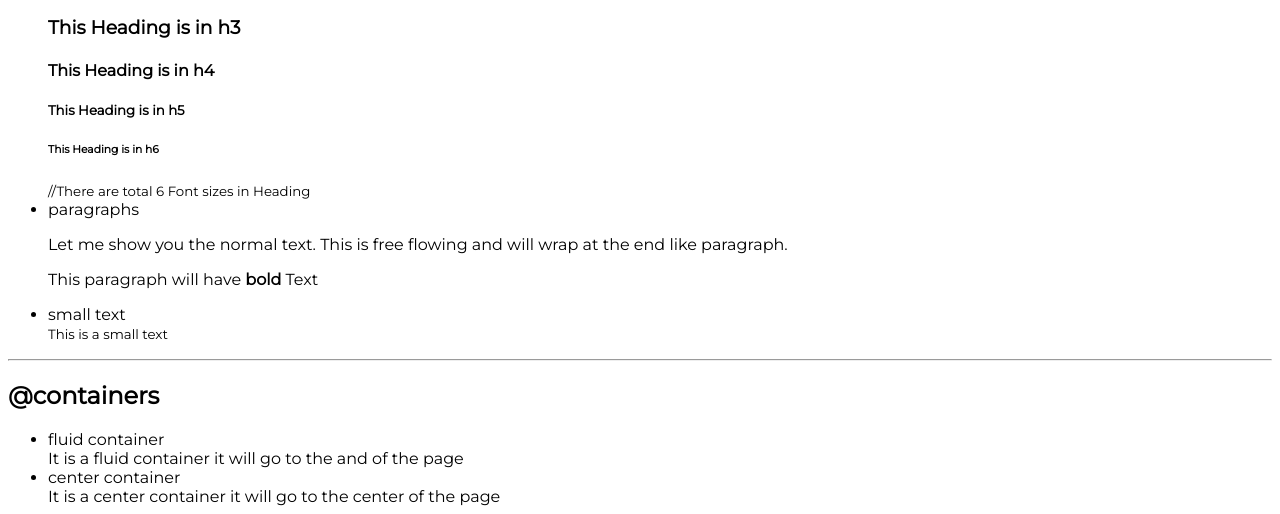
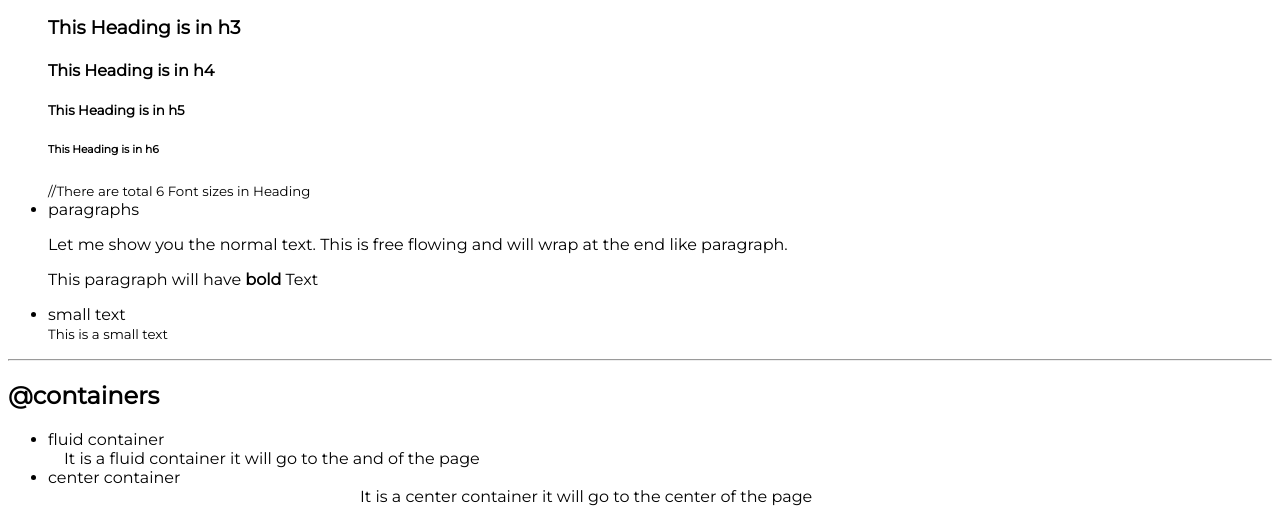
Before and after one commit to Naughtdefender/Project-01-Making-a-portfolio-using-HTML-and-CSS, a plain HTML site: page index.html in a window 1280 px wide. Shown: the part 286-800 px from the top of the page. Drawn offline with Linux system fonts and the light colour scheme.

Commit message:
learned about padding and marging in container inline

```diff
--- a/index.html
+++ b/index.html
@@ -37,9 +37,9 @@
 
     <ul>
       <li>fluid container</li>
-      <div>It is a fluid container it will go to the and of the page</div>
+      <div class="container">It is a fluid container it will go to the and of the page</div>
       <li>center container</li>
-      <div>It is a center container it will go to the center of the page</div>
+      <div class="container container-center">It is a center container it will go to the center of the page</div>
     </ul>
     <hr />
     <h2>@Links</h2>
--- a/styles.css
+++ b/styles.css
@@ -3,3 +3,15 @@
 body{
     font-family: 'Montserrat', sans-serif;
 }
+/**Container**/
+
+
+.container {
+    padding-left: 1rem;
+    padding-right: 1rem;
+}
+
+.container-center {
+    max-width: 600px;
+    margin: auto;
+}
```
